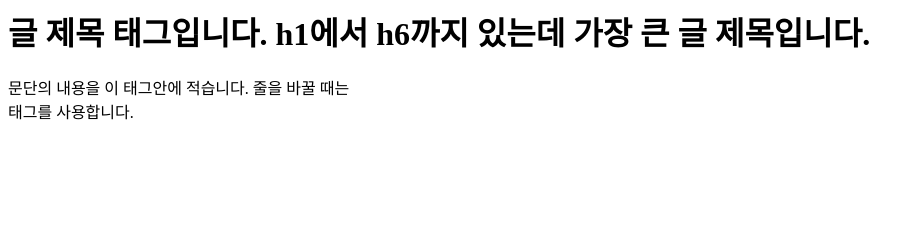
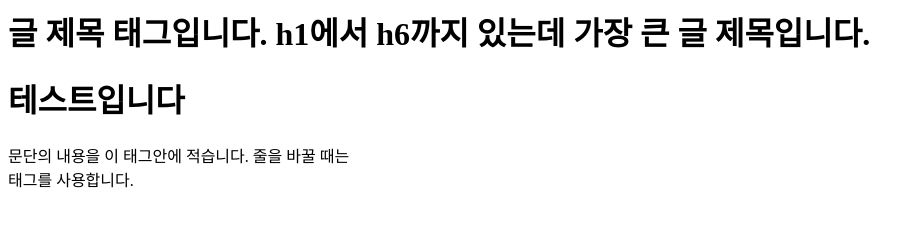
Before and after one commit to subaekpark/gittest, a plain HTML site: page index.html in a window 1280 px wide. Shown: the whole page, without its empty margins (0-924 px from the left). Drawn offline with Linux system fonts and the light colour scheme.

Commit message:
seccond commit

```diff
--- a/index.html
+++ b/index.html
@@ -6,6 +6,8 @@
 
 <body>
 <h1>글 제목 태그입니다. h1에서 h6까지 있는데 가장 큰 글 제목입니다.</h1>
+
+<h1>테스트입니다</h1>
 <p>문단의 내용을 이 태그안에 적습니다. 줄을 바꿀 때는 <br />태그를 사용합니다.</p>
 </body>
 
```
